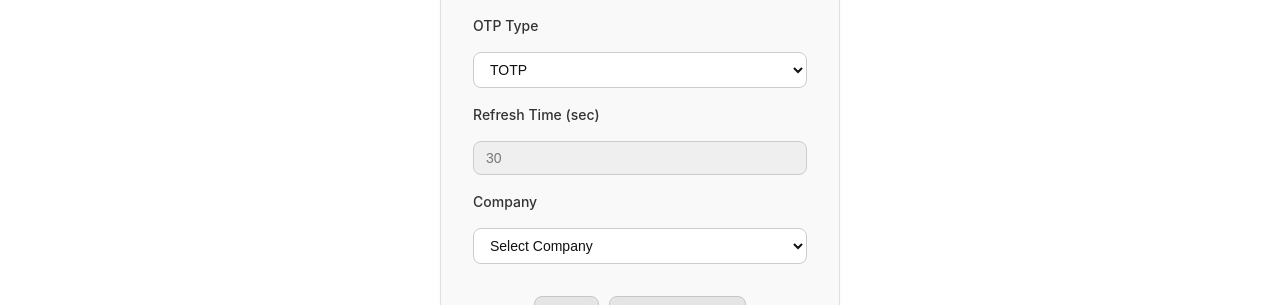
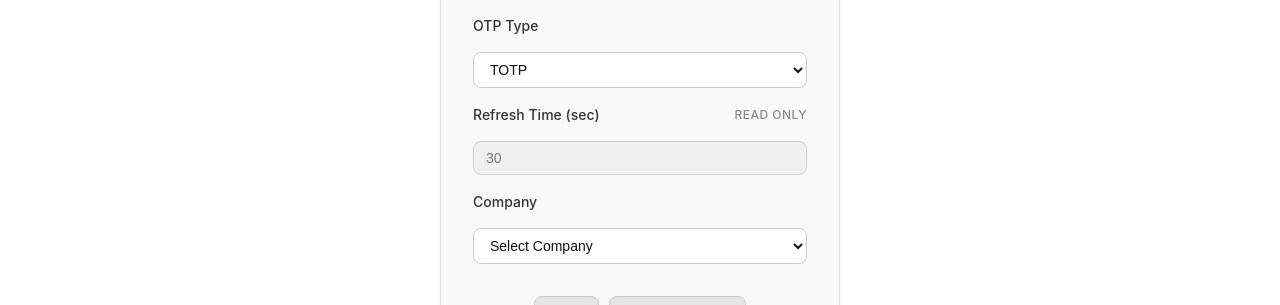
Before and after one commit to Migrim/OTP-Manager-Refactored, a Flask app: page /add in a window 1280 px wide. Shown: the part 385-690 px from the top of the page. Run offline with Flask 3, Linux system fonts and the light colour scheme; the visitor is signed in with stand-in values (Sample User, id 1); data that the repository does not hold is empty.

Commit message:
Made the refresh time field more obviously read only and added a little bage to it

```diff
--- a/static/styles/add.css
+++ b/static/styles/add.css
@@ -17,6 +17,21 @@
     font-weight: 500;
     color: #333;
     text-align: left;
+}
+
+.field-label-with-note {
+    display: flex;
+    justify-content: space-between;
+    align-items: center;
+    gap: 0.75rem;
+}
+
+.field-note {
+    font-size: 12px;
+    font-weight: 500;
+    color: #8a8a8a;
+    text-transform: uppercase;
+    letter-spacing: 0.04em;
 }
 
 .form-container input,
@@ -40,6 +55,7 @@
     background-color: #efefef;
     color: #777;
     cursor: not-allowed;
+    pointer-events: none;
 }
 
 .form-container button {
@@ -65,6 +81,10 @@
 
 .dark-mode .form-container label {
     color: #ccc;
+}
+
+.dark-mode .field-note {
+    color: #8f8f8f;
 }
 
 .dark-mode .form-container input,
--- a/templates/add.html
+++ b/templates/add.html
@@ -38,8 +38,11 @@
         <option value="totp">TOTP</option>
     </select>
 
-    <label for="refresh_time">Refresh Time (sec)</label>
-    <input type="number" id="refresh_time" name="refresh_time" value="30" readonly class="readonly-input">
+    <label for="refresh_time" class="field-label-with-note">
+        <span>Refresh Time (sec)</span>
+        <span class="field-note">read only</span>
+    </label>
+    <input type="number" id="refresh_time" name="refresh_time" value="30" readonly tabindex="-1" class="readonly-input">
 
     <label for="company_id">Company</label>
     <select id="company_id" name="company_id">
```
Also changed, not shown: 1 other file.
